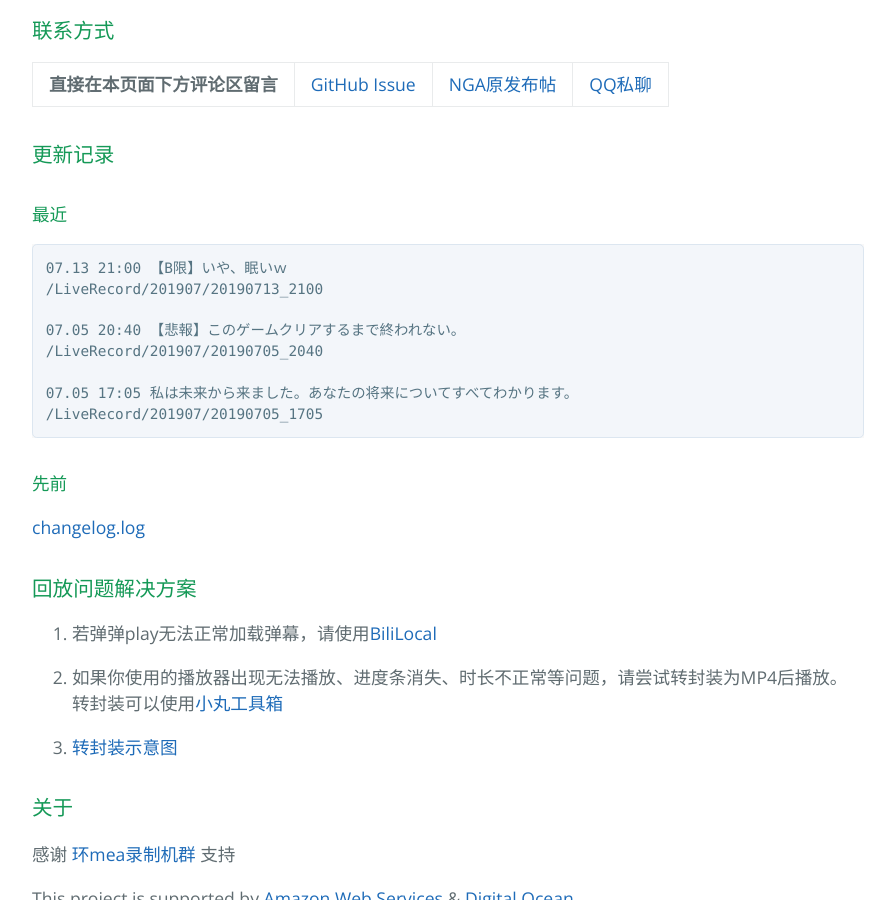
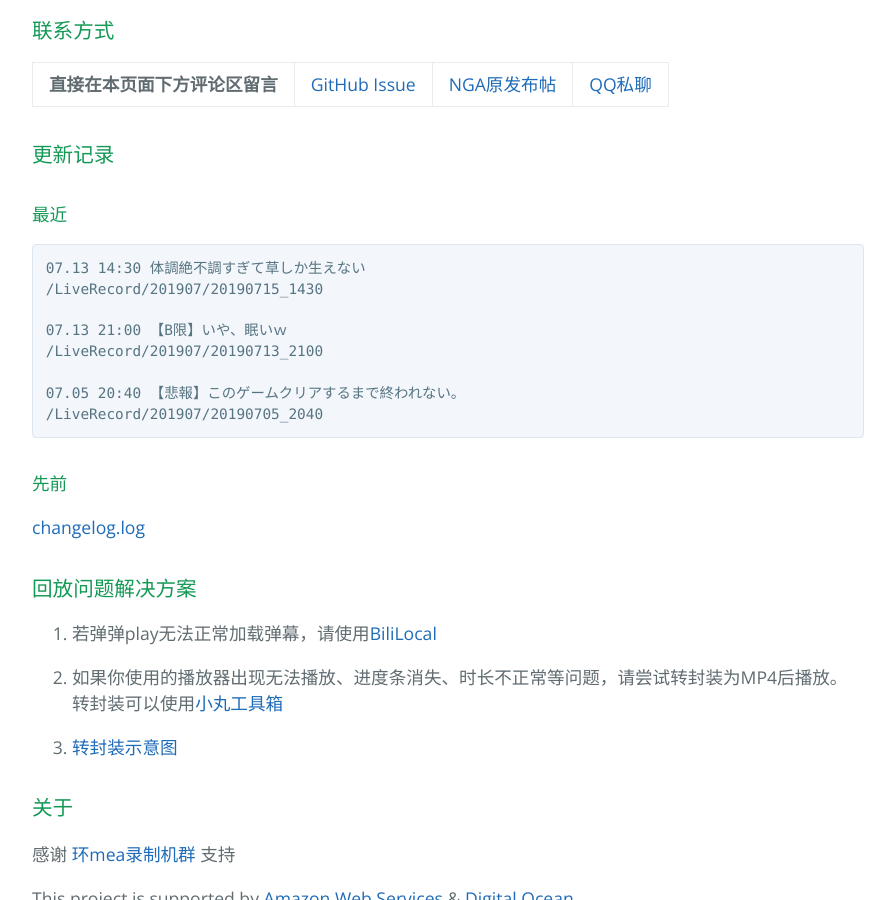
Before and after one commit to kaguramea-record/kaguramea-record.github.io, a Jekyll site: the page built from index.md, in a window 1280 px wide and 900 px high, scrolled down 1214 px. Shown: the whole window, without its empty margins (192-1087 px from the left). Built offline with Jekyll 4.4.1, drawn with Linux system fonts in a browser that asks for light colours; comment, search, counter and statistics services are not loaded.

Commit message:
Update 190715

````diff
--- a/index.md
+++ b/index.md
@@ -39,14 +39,14 @@ layout: default
 #### 最近
 
 ```
+07.13 14:30 体調絶不調すぎて草しか生えない
+/LiveRecord/201907/20190715_1430
+
 07.13 21:00 【B限】いや、眠いｗ
 /LiveRecord/201907/20190713_2100
 
 07.05 20:40 【悲報】このゲームクリアするまで終われない。
 /LiveRecord/201907/20190705_2040
-
-07.05 17:05 私は未来から来ました。あなたの将来についてすべてわかります。
-/LiveRecord/201907/20190705_1705
 ```
 
 #### 先前
````
Also changed, not shown: 1 other file.
